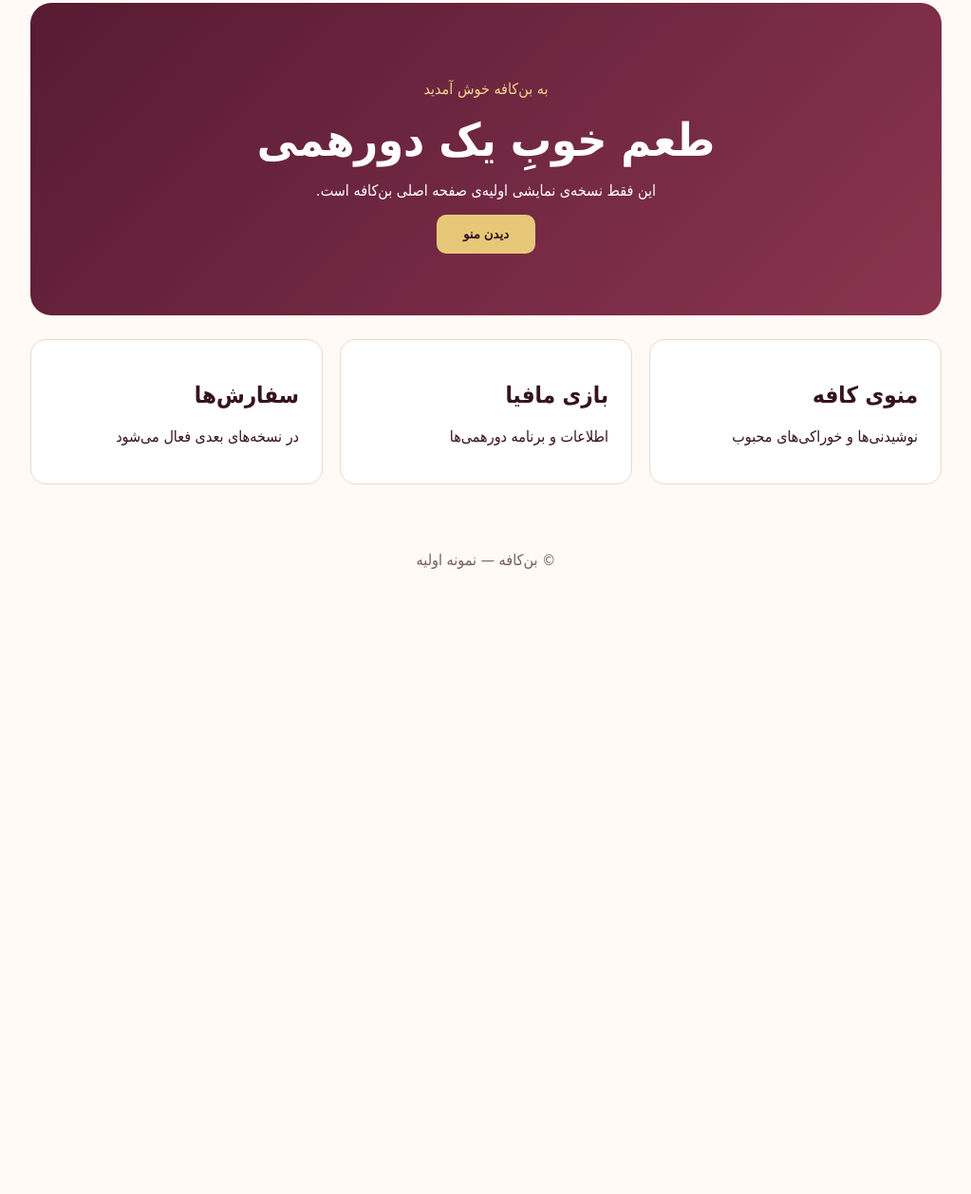
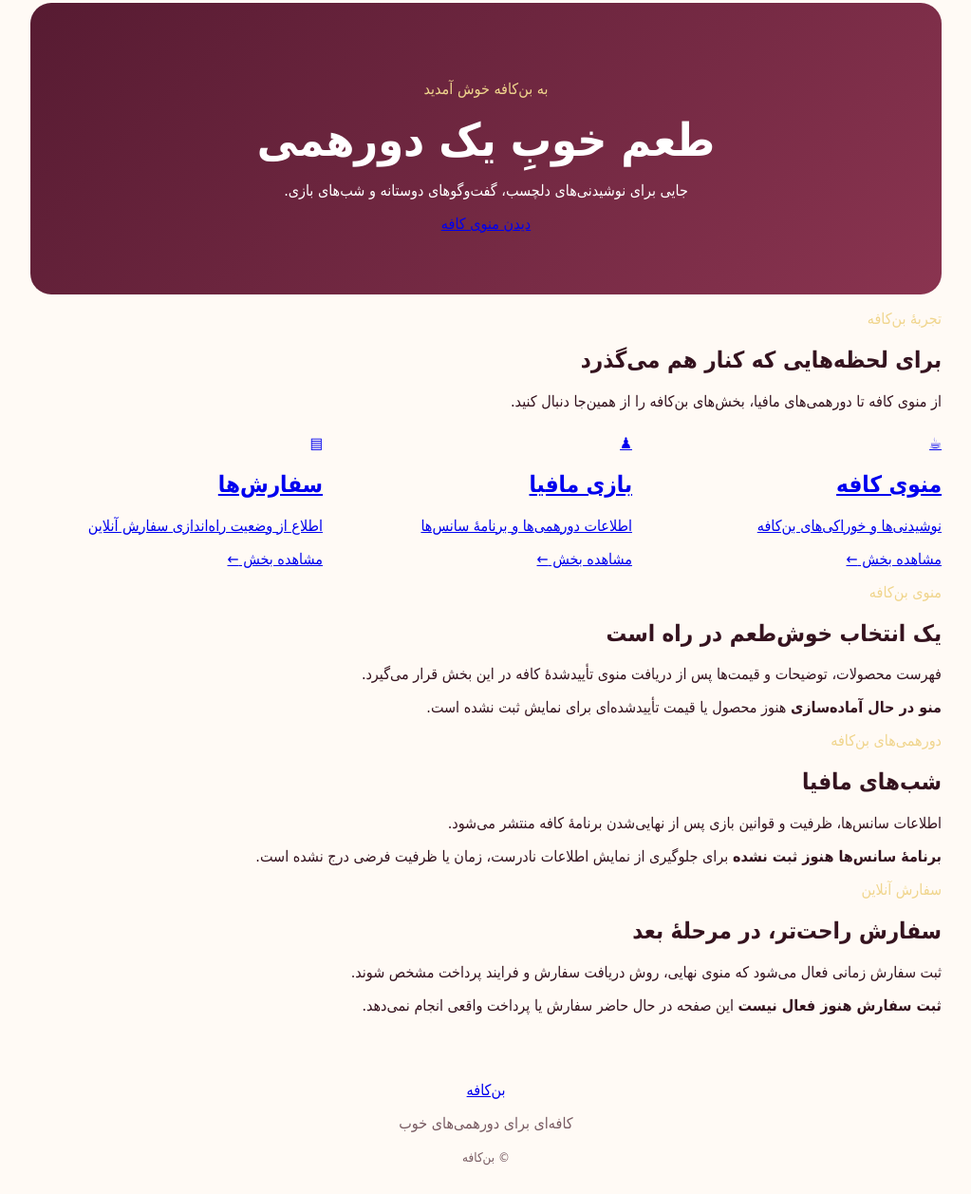
Before and after one commit to bpornazari-creator/BENCAFE, a website: page index.html in a window 1280 px wide. Shown: the part 89-1346 px from the top of the page at 95% size, without its empty margins (128-1151 px from the left). Before the commit the page ends 800 px from the top, so only its background shows below. Drawn offline with Linux system fonts and the light colour scheme.

Commit message:
Improve responsive BankCafe website

```diff
--- a/index.html
+++ b/index.html
@@ -3,25 +3,101 @@
 <head>
   <meta charset="utf-8">
   <meta name="viewport" content="width=device-width, initial-scale=1">
-  <title>بن‌کافه | نمونه اولیه</title>
+  <meta name="theme-color" content="#571b32">
+  <meta name="description" content="بن‌کافه؛ کافه‌ای برای دورهمی‌های خوب و بازی مافیا.">
+  <title>بن‌کافه | طعم خوب یک دورهمی</title>
   <link rel="stylesheet" href="style.css">
 </head>
 <body>
-  <header><div class="brand">بن‌کافه</div><span>کافه‌ای برای دورهمی‌های خوب</span></header>
-  <main>
+  <header class="site-header">
+    <a class="brand" href="#home" aria-label="بن‌کافه، صفحه اصلی">بن‌کافه</a>
+    <nav class="main-nav" aria-label="ناوبری اصلی">
+      <a href="#menu">منوی کافه</a>
+      <a href="#mafia">دورهمی مافیا</a>
+      <a href="#orders">سفارش‌ها</a>
+    </nav>
+  </header>
+
+  <main id="home">
     <section class="hero">
       <p class="eyebrow">به بن‌کافه خوش آمدید</p>
       <h1>طعم خوبِ یک دورهمی</h1>
-      <p>این فقط نسخه‌ی نمایشی اولیه‌ی صفحه اصلی بن‌کافه است.</p>
-      <button id="orderButton">دیدن منو</button>
+      <p class="hero-copy">جایی برای نوشیدنی‌های دلچسب، گفت‌وگوهای دوستانه و شب‌های بازی.</p>
+      <a class="primary-button" href="#menu">دیدن منوی کافه</a>
     </section>
-    <section class="tiles">
-      <article><h2>منوی کافه</h2><p>نوشیدنی‌ها و خوراکی‌های محبوب</p></article>
-      <article><h2>بازی مافیا</h2><p>اطلاعات و برنامه دورهمی‌ها</p></article>
-      <article><h2>سفارش‌ها</h2><p>در نسخه‌های بعدی فعال می‌شود</p></article>
+
+    <section class="intro" aria-labelledby="intro-title">
+      <p class="eyebrow">تجربهٔ بن‌کافه</p>
+      <h2 id="intro-title">برای لحظه‌هایی که کنار هم می‌گذرد</h2>
+      <p>از منوی کافه تا دورهمی‌های مافیا، بخش‌های بن‌کافه را از همین‌جا دنبال کنید.</p>
+    </section>
+
+    <section class="tiles" aria-label="بخش‌های بن‌کافه">
+      <a class="tile" href="#menu">
+        <span class="tile-icon" aria-hidden="true">☕</span>
+        <h2>منوی کافه</h2>
+        <p>نوشیدنی‌ها و خوراکی‌های بن‌کافه</p>
+        <span class="tile-link">مشاهده بخش <span aria-hidden="true">←</span></span>
+      </a>
+      <a class="tile" href="#mafia">
+        <span class="tile-icon" aria-hidden="true">♟</span>
+        <h2>بازی مافیا</h2>
+        <p>اطلاعات دورهمی‌ها و برنامهٔ سانس‌ها</p>
+        <span class="tile-link">مشاهده بخش <span aria-hidden="true">←</span></span>
+      </a>
+      <a class="tile" href="#orders">
+        <span class="tile-icon" aria-hidden="true">▤</span>
+        <h2>سفارش‌ها</h2>
+        <p>اطلاع از وضعیت راه‌اندازی سفارش آنلاین</p>
+        <span class="tile-link">مشاهده بخش <span aria-hidden="true">←</span></span>
+      </a>
+    </section>
+
+    <section class="detail-section" id="menu">
+      <div>
+        <p class="eyebrow">منوی بن‌کافه</p>
+        <h2>یک انتخاب خوش‌طعم در راه است</h2>
+        <p>فهرست محصولات، توضیحات و قیمت‌ها پس از دریافت منوی تأییدشدهٔ کافه در این بخش قرار می‌گیرد.</p>
+      </div>
+      <div class="status-card">
+        <span class="status-dot" aria-hidden="true"></span>
+        <strong>منو در حال آماده‌سازی</strong>
+        <span>هنوز محصول یا قیمت تأییدشده‌ای برای نمایش ثبت نشده است.</span>
+      </div>
+    </section>
+
+    <section class="detail-section alternate" id="mafia">
+      <div>
+        <p class="eyebrow">دورهمی‌های بن‌کافه</p>
+        <h2>شب‌های مافیا</h2>
+        <p>اطلاعات سانس‌ها، ظرفیت و قوانین بازی پس از نهایی‌شدن برنامهٔ کافه منتشر می‌شود.</p>
+      </div>
+      <div class="status-card">
+        <span class="status-dot" aria-hidden="true"></span>
+        <strong>برنامهٔ سانس‌ها هنوز ثبت نشده</strong>
+        <span>برای جلوگیری از نمایش اطلاعات نادرست، زمان یا ظرفیت فرضی درج نشده است.</span>
+      </div>
+    </section>
+
+    <section class="detail-section" id="orders">
+      <div>
+        <p class="eyebrow">سفارش آنلاین</p>
+        <h2>سفارش راحت‌تر، در مرحلهٔ بعد</h2>
+        <p>ثبت سفارش زمانی فعال می‌شود که منوی نهایی، روش دریافت سفارش و فرایند پرداخت مشخص شوند.</p>
+      </div>
+      <div class="status-card">
+        <span class="status-dot pending" aria-hidden="true"></span>
+        <strong>ثبت سفارش هنوز فعال نیست</strong>
+        <span>این صفحه در حال حاضر سفارش یا پرداخت واقعی انجام نمی‌دهد.</span>
+      </div>
     </section>
   </main>
-  <footer>© بن‌کافه — نمونه اولیه</footer>
+
+  <footer class="site-footer">
+    <a class="footer-brand" href="#home">بن‌کافه</a>
+    <p>کافه‌ای برای دورهمی‌های خوب</p>
+    <small>© <span id="year"></span> بن‌کافه</small>
+  </footer>
   <script src="script.js"></script>
 </body>
 </html>
```
